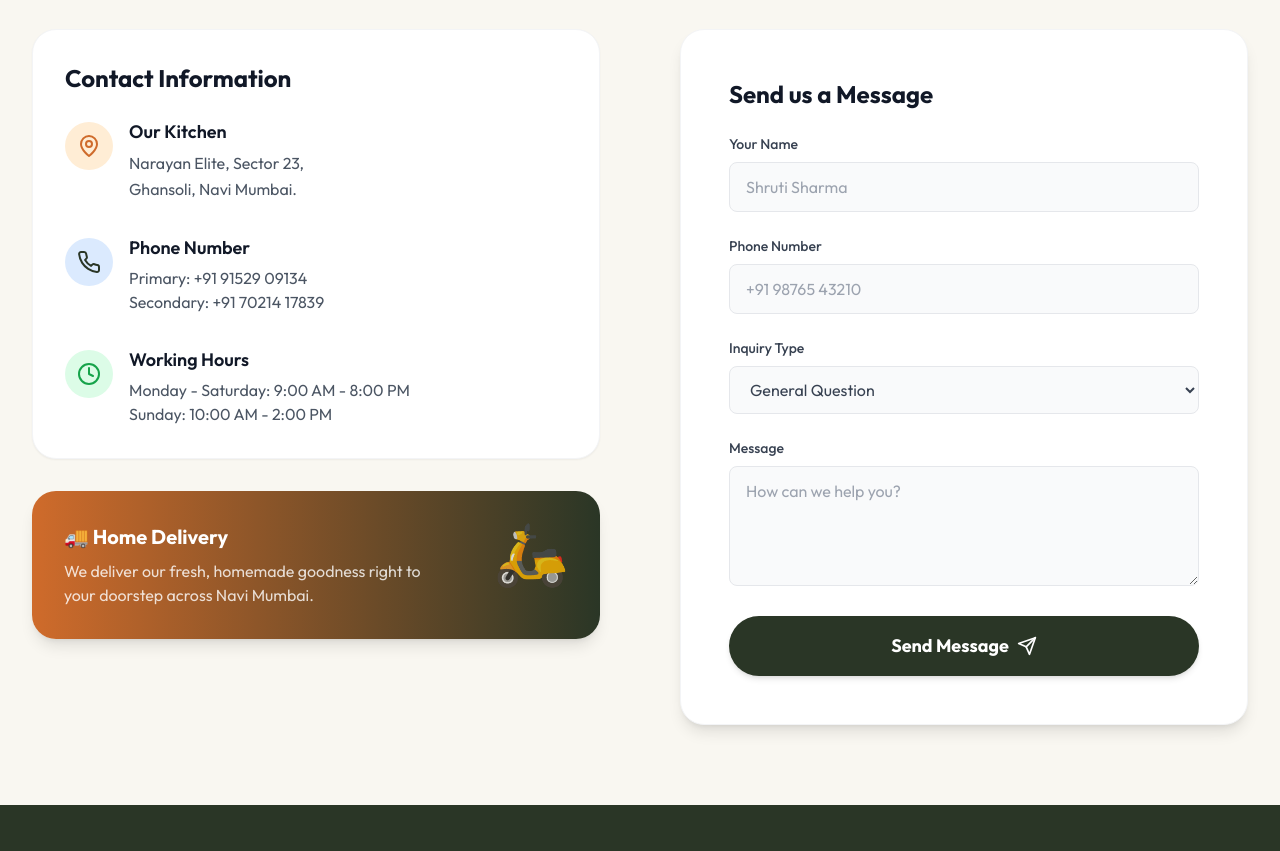
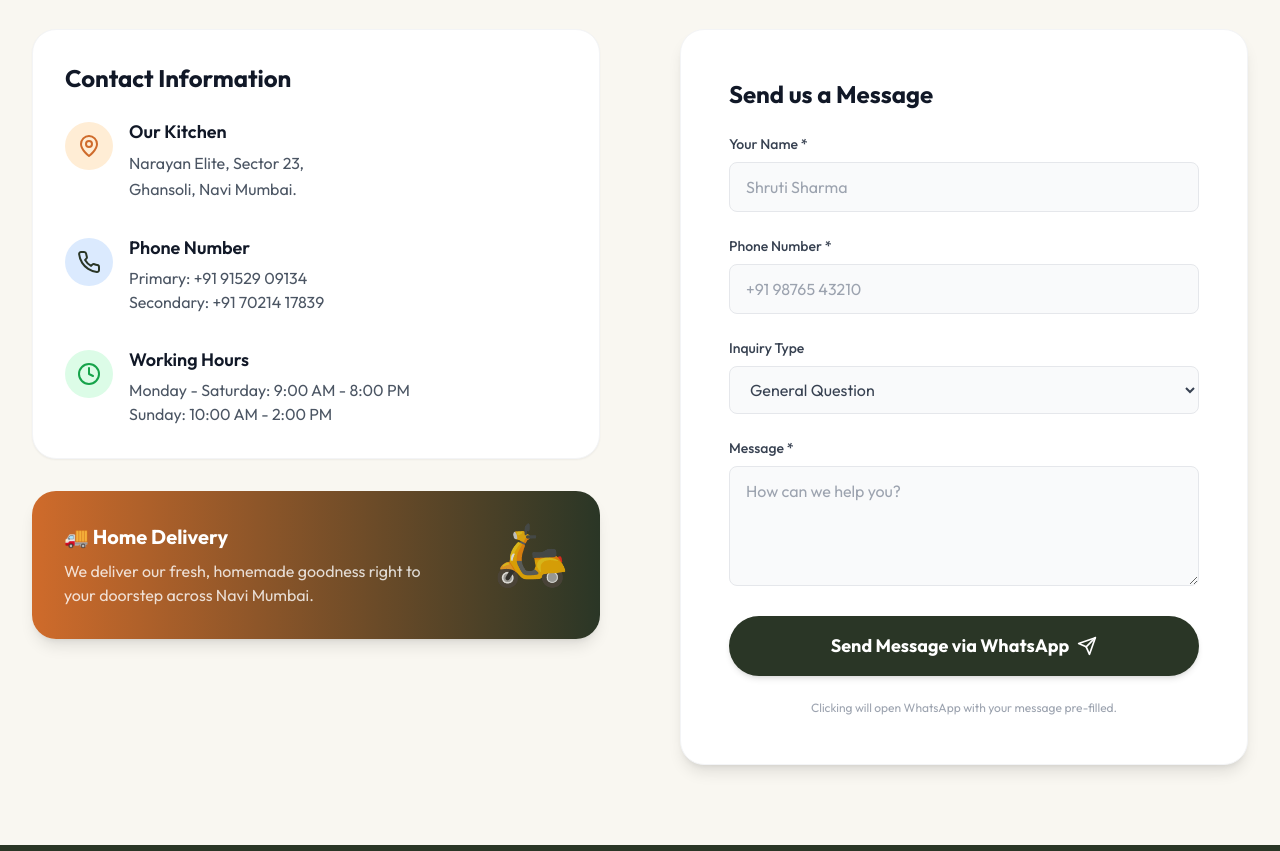
Before and after one commit to manish00006/snackzafoods, a React (Vite) app in the folder client/: page /contact in a window 1280 px wide. Shown: the part 340-1191 px from the top of the page. Built offline with nearby package versions, Linux system fonts and the light colour scheme; a web font is replaced by a local one.

Commit message:
fix: contact form now sends message via WhatsApp instead of doing nothing

```diff
--- a/client/src/pages/Contact.jsx
+++ b/client/src/pages/Contact.jsx
@@ -1,6 +1,42 @@
-import { Phone, MapPin, Mail, Clock, Send } from 'lucide-react';
+import { useState } from 'react';
+import { Phone, MapPin, Clock, Send } from 'lucide-react';
+
+const WHATSAPP_NUMBER = '917021417839';
 
 const Contact = () => {
+  const [formData, setFormData] = useState({
+    name: '',
+    phone: '',
+    inquiry: 'General Question',
+    message: '',
+  });
+  const [sent, setSent] = useState(false);
+
+  const handleChange = (e) => {
+    setFormData({ ...formData, [e.target.name]: e.target.value });
+  };
+
+  const handleSubmit = (e) => {
+    e.preventDefault();
+
+    const text =
+      `*New Inquiry - Snackza Foods* 📩\n\n` +
+      `👤 *Name:* ${formData.name}\n` +
+      `📞 *Phone:* ${formData.phone}\n` +
+      `📋 *Inquiry Type:* ${formData.inquiry}\n\n` +
+      `💬 *Message:*\n${formData.message}\n\n` +
+      `_Sent from the Snackza Foods website._`;
+
+    window.open(
+      `https://wa.me/${WHATSAPP_NUMBER}?text=${encodeURIComponent(text)}`,
+      '_blank'
+    );
+
+    setSent(true);
+    setFormData({ name: '', phone: '', inquiry: 'General Question', message: '' });
+    setTimeout(() => setSent(false), 5000);
+  };
+
   return (
     <div className="bg-[#F9F7F1] dark:bg-[#161B15] min-h-screen py-10 lg:py-20 transition-colors duration-300">
       <div className="max-w-7xl mx-auto px-4 sm:px-6 lg:px-8">
@@ -73,20 +109,49 @@ const Contact = () => {
           {/* Contact Form */}
           <div className="bg-white dark:bg-[#1A2218] rounded-3xl p-8 md:p-12 shadow-lg border border-gray-100 dark:border-gray-800">
             <h3 className="text-2xl font-bold text-gray-900 dark:text-white mb-6">Send us a Message</h3>
-            <form className="space-y-6" onSubmit={(e) => e.preventDefault()}>
+
+            {/* Success banner */}
+            {sent && (
+              <div className="mb-5 bg-green-50 dark:bg-green-900/20 border border-green-200 dark:border-green-700 rounded-xl p-4 text-green-800 dark:text-green-300 text-sm font-medium flex items-center gap-2">
+                ✅ WhatsApp opened with your message! We'll reply shortly.
+              </div>
+            )}
+
+            <form className="space-y-6" onSubmit={handleSubmit}>
               <div>
-                <label className="block text-sm font-medium text-gray-700 dark:text-[#A8B49B] mb-2">Your Name</label>
-                <input type="text" className="input-field bg-gray-50 dark:bg-[#141A13]" placeholder="Shruti Sharma" />
+                <label className="block text-sm font-medium text-gray-700 dark:text-[#A8B49B] mb-2">Your Name *</label>
+                <input
+                  type="text"
+                  name="name"
+                  required
+                  value={formData.name}
+                  onChange={handleChange}
+                  className="input-field bg-gray-50 dark:bg-[#141A13]"
+                  placeholder="Shruti Sharma"
+                />
               </div>
 
               <div>
-                <label className="block text-sm font-medium text-gray-700 dark:text-[#A8B49B] mb-2">Phone Number</label>
-                <input type="tel" className="input-field bg-gray-50 dark:bg-[#141A13]" placeholder="+91 98765 43210" />
+                <label className="block text-sm font-medium text-gray-700 dark:text-[#A8B49B] mb-2">Phone Number *</label>
+                <input
+                  type="tel"
+                  name="phone"
+                  required
+                  value={formData.phone}
+                  onChange={handleChange}
+                  className="input-field bg-gray-50 dark:bg-[#141A13]"
+                  placeholder="+91 98765 43210"
+                />
               </div>
 
               <div>
                 <label className="block text-sm font-medium text-gray-700 dark:text-[#A8B49B] mb-2">Inquiry Type</label>
-                <select className="input-field bg-gray-50 dark:bg-[#141A13] text-gray-700 dark:text-[#EAE3D3]">
+                <select
+                  name="inquiry"
+                  value={formData.inquiry}
+                  onChange={handleChange}
+                  className="input-field bg-gray-50 dark:bg-[#141A13] text-gray-700 dark:text-[#EAE3D3]"
+                >
                   <option>General Question</option>
                   <option>Bulk Order / Events</option>
                   <option>Delivery Information</option>
@@ -95,13 +160,28 @@ const Contact = () => {
               </div>
 
               <div>
-                <label className="block text-sm font-medium text-gray-700 dark:text-[#A8B49B] mb-2">Message</label>
-                <textarea className="input-field bg-gray-50 dark:bg-[#141A13] min-h-[120px] resize-y" placeholder="How can we help you?"></textarea>
+                <label className="block text-sm font-medium text-gray-700 dark:text-[#A8B49B] mb-2">Message *</label>
+                <textarea
+                  name="message"
+                  required
+                  value={formData.message}
+                  onChange={handleChange}
+                  className="input-field bg-gray-50 dark:bg-[#141A13] min-h-[120px] resize-y"
+                  placeholder="How can we help you?"
+                />
               </div>
 
-              <button className="btn-primary w-full py-4 text-lg font-bold flex items-center justify-center group bg-[#2A3626] dark:bg-[#CF6B2B] hover:bg-[#1A2218] dark:hover:bg-[#F97316]">
-                Send Message <Send className="w-5 h-5 ml-2 group-hover:translate-x-1 group-hover:-translate-y-1 transition-transform" />
+              <button
+                type="submit"
+                className="btn-primary w-full py-4 text-lg font-bold flex items-center justify-center group bg-[#2A3626] dark:bg-[#CF6B2B] hover:bg-[#1A2218] dark:hover:bg-[#F97316]"
+              >
+                Send Message via WhatsApp
+                <Send className="w-5 h-5 ml-2 group-hover:translate-x-1 group-hover:-translate-y-1 transition-transform" />
               </button>
+
+              <p className="text-xs text-center text-gray-400 dark:text-gray-500">
+                Clicking will open WhatsApp with your message pre-filled.
+              </p>
             </form>
           </div>
 
```
Lines whose indentation alone changed are shown as unchanged.
